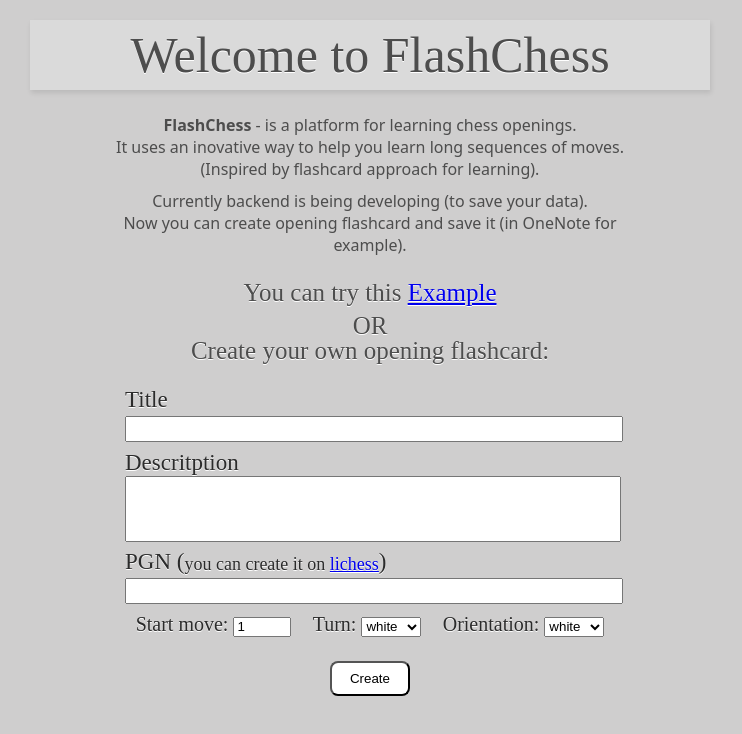
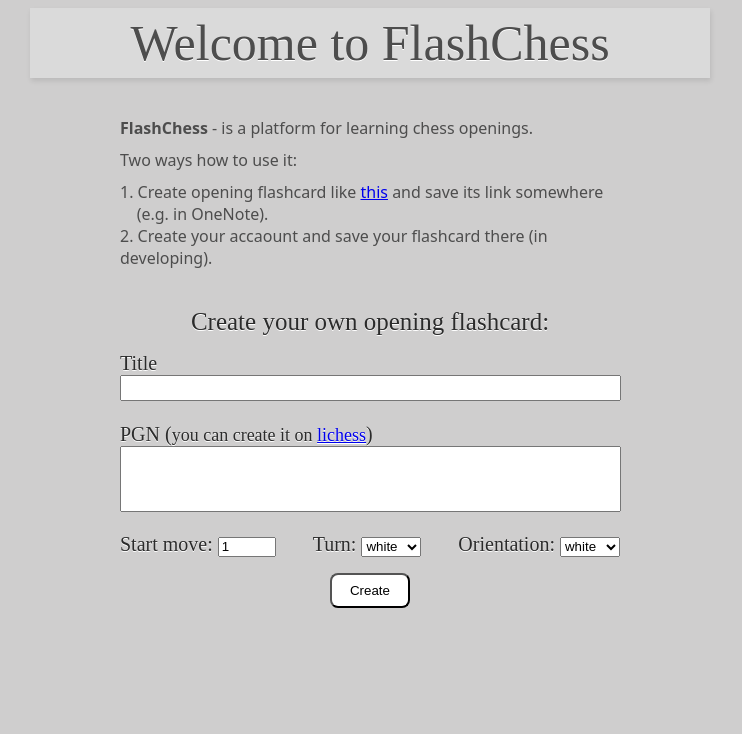
Before and after one commit to FlashChess/flashcard, a React (Create React App) app: page /flashcard in a window 1280 px wide. Shown: the top 734 px of the page, without its empty margins (270-1012 px from the left). Built offline with nearby package versions, Linux system fonts and the light colour scheme.

Commit message:
Description is removed and Homepage is finished

```diff
--- a/src/App.tsx
+++ b/src/App.tsx
@@ -17,14 +17,13 @@
     const [searchParams, setSearchParams] = useSearchParams();
 
     const title = searchParams.get("title");
-    const description = "" + searchParams.get("description");
     const plannedPGN = searchParams.get("pgn");
     const move = searchParams.get("move");
     var turn : "white" | "black" = (searchParams.get("turn") === "black") ? "black" : "white";
     var orientation : "white" | "black" = (searchParams.get("orientation") === "black") ? "black" : "white";
 
     if (title !== null && plannedPGN !== null && (move !== null && parseInt(move) !== null)){
-        return (Flashcard(title, description, plannedPGN, parseInt(move), turn, orientation));
+        return (Flashcard(title, plannedPGN, parseInt(move), turn, orientation));
     }
     else {
       return (<Homepage />);
--- a/src/Flashcard.tsx
+++ b/src/Flashcard.tsx
@@ -33,7 +33,7 @@
 
 // http://localhost:3000/flashcard/?pgn=1.%20e4%20e5%202.%20Nf3%20Nc6%203.%20Bb5%20a6%204.%20Ba4%20Nf6%205.%20O-O%20Be7%206.%20Re1%20b5%207.%20Bb3&move=3&turn=black&orientation=white&title=Closed%20Ruy%20Lopez&description=Black%20chose%20not%20to%20capture%20White%27s%20e-pawn%20on%20the%20previous%20move,%20but%20the%20threat%20still%20hangs%20over%20White%27s%20head.%20White%20typically%20removes%20it%20with
 
-export default function Flashcard(title: string, description: string, plannedPGN: string, move: number, turn: "white" | "black", orientation: "white" | "black") {
+export default function Flashcard(title: string, plannedPGN: string, move: number, turn: "white" | "black", orientation: "white" | "black") {
     // Variables that computed once
     const pgnArray = useRef<string[]>([]);
     const initialPGN = useRef<string>();
@@ -268,12 +268,7 @@
             </div>
 
             <div className="box">
-                <div className="block">
-                    <div className="descriptionTitle">Description</div>
-                    <div>{description}</div>
-                </div>
-
-                <div className="block">
+                <div className="block board">
                     <Chessground
                         viewOnly={myViewOnly}
                         fen={fen}
--- a/src/Homepage.tsx
+++ b/src/Homepage.tsx
@@ -5,12 +5,12 @@
 import { useEffect, useState } from 'react';
 import "./styles/homepage.css";
 const murmurhash = require('murmurhash');
+const exampleLink = "https://flashchess.github.io/flashcard/?pgn=1.%20e4%20e6%202.%20d3%20d5%203.%20Nd2%20Nf6%204.%20Ngf3%20c5%205.%20g3%20Nc6%206.%20Bg2%20Be7%207.%20O-O%20O-O%208.%20Re1%20b5%209.%20e5%20Nd7%2010.%20Nf1%20a5%2011.%20h4%20b4&move=3&turn=black&orientation=black&title=C00%20French%20Defense:%20King%27s%20Indian%20Attack%20&description=Main";
 
 export default function Homepage() {
     const LinkPart = "https://flashchess.github.io/flashcard/?";
 
     const [title, setTitle] = useState<string>("");
-    const [description, setDescription] = useState<string>("");
     const [pgn, setPGN] = useState<string>("");
     const [move, setMove] = useState<number>(1);
     const [turn, setTurn] = useState<string>("white");
@@ -23,7 +23,7 @@
                 Hash: murmurhash.v3(pgn + move + turn + orientation)
             }
         });
-        window.location.href = LinkPart + "title=" + title + "&description=" + description + "&pgn=" + pgn + "&move=" + move + "&turn=" + turn + "&orientation=" + orientation;
+        window.location.href = LinkPart + "title=" + title + "&pgn=" + pgn + "&move=" + move + "&turn=" + turn + "&orientation=" + orientation;
     }
 
     useEffect(() => {
@@ -37,30 +37,20 @@
             <div className="homepage-project-descrition">
                 <div className="paragraph">
                     <b>FlashChess</b> - is a platform for learning chess openings. <br />
-                    It uses an inovative way to help you learn long sequences of moves. <br />
-                    (Inspired by flashcard approach for learning).
                 </div>
-                <div>
-                    Currently backend is being developing (to save your data). <br />
-                    Now you can create opening flashcard and save it (in OneNote for example).
-                </div>
-            </div>
-
-            <div className="homepage-text">
-                <div className="homepage-text-1st-div">You can try this <a href="https://flashchess.github.io/flashcard/?pgn=1.%20e4%20e6%202.%20d3%20d5%203.%20Nd2%20Nf6%204.%20Ngf3%20c5%205.%20g3%20Nc6%206.%20Bg2%20Be7%207.%20O-O%20O-O%208.%20Re1%20b5%209.%20e5%20Nd7%2010.%20Nf1%20a5%2011.%20h4%20b4&move=3&turn=black&orientation=black&title=C00%20French%20Defense:%20King%27s%20Indian%20Attack%20&description=Main">Example</a></div>
-                <div className="homepage-text-other-div">OR</div>
-                <div className="homepage-text-other-div">Create your own opening flashcard: </div>
+                <div className="paragraph">Two ways how to use it:</div>
+                <div>1. Create opening flashcard like <a href={exampleLink}>this</a> and save its link somewhere <br />&nbsp;&nbsp;&nbsp; (e.g. in OneNote).</div>
+                <div>2. Create your accaount and save your flashcard there (in developing).</div>
             </div>
 
             <div className="homepage-form">
+                <div className="homepage-text param">Create your own opening flashcard:</div>
+
                 <div>
                     <div>Title</div>
-                    <input className="title-input" type="text" value={title} onChange={(e) => setTitle(e.target.value)} />
+                    <textarea className="title-textarea" value={title} onChange={(e) => setTitle(e.target.value)} />
                 </div>
-                <div>
-                    <div>Descritption</div>
-                    <textarea className="homepage-description-textarea" value={description} onChange={(e) => setDescription(e.target.value)} />
-                </div>
+
                 <div>
                     <div className="pgn-text">
                         <div>PGN (</div>
@@ -68,8 +58,9 @@
                         <a className="link" href="https://lichess.org/analysis">lichess</a>
                         <div>)</div>
                     </div>
-                    <input className="pgn-input" type="text" value={pgn} onChange={(e) => setPGN(e.target.value)} />
+                    <textarea className="pgn-textarea" value={pgn} onChange={(e) => setPGN(e.target.value)} />
                 </div>
+
                 <div className="label-parts">
                     <div>
                         <label>Start move: <input className="move-input" type="number" value={move} onChange={(e) => setMove(parseInt(e.target.value))} /></label>
@@ -89,8 +80,10 @@
                         </label>
                     </div>
                 </div>
+
+                <button onClick={Create}>Create</button>
             </div>
-            <button onClick={Create}>Create</button>
+
         </div>
     )
 }
--- a/src/styles/flashcard.css
+++ b/src/styles/flashcard.css
@@ -37,19 +37,13 @@
 .box {
     display: flex;
     flex-wrap: nowrap;
+    justify-content: center;
     margin-bottom: 10px;
 }
 
 .block {
-    flex: 33%;
     width: 33vw;
     height: 33vw;
-}
-
-.descriptionTitle {
-    color: #4d4d4d;
-    font-size: 30px;
-    margin-bottom: 10px;
 }
 
 .backgr {
--- a/src/styles/homepage.css
+++ b/src/styles/homepage.css
@@ -1,9 +1,11 @@
 .homepage-box {
-    height: 700px;
+    margin: auto;
+    height: 600px;
+    max-width: 700px;
     display: flex;
     flex-wrap: nowrap;
     flex-direction: column;
-    justify-content: space-around;
+    justify-content: space-between;
     align-items: center;
 }
 
@@ -23,8 +25,7 @@
 
 .homepage-project-descrition {
     display: block;
-    max-width: 550px;
-    text-align: center;
+    max-width: 500px;
     color:#4d4d4d;
     font-family: 'Noto Sans', Sans-Serif;
 }
@@ -38,39 +39,28 @@
     color: #4d4d4d;
     font-size: 25px;
     text-shadow: 0 1px 0 #fff;
-    margin-bottom: 2px;
-}
-
-.homepage-text-1st-div {
-    height: 25px;
-    margin-bottom: 7.5px;
-}
-
-.homepage-text-other-div{
-    height: 25px;
 }
 
 .homepage-form {
-    height: 250px;
-    width: 490px;
+    height: 300px;
+    max-width: 500px;
+    width: 100%;
     display: flex;
     flex-direction: column;
     justify-content: space-between;
 
     color: #2b2b2b;
-    font-size: 23px;
+    font-size: 20px;
     text-shadow: 0 1px 0 #fff;
 }
 
-.homepage-form .title-input {
-    width: 100%;
-    height: 20px;
+.homepage-form .param {
+    color:#2b2b2b
 }
 
-.homepage-description-textarea {
-    display: flex;
-    width: 100%;
-    height: 60px;
+.homepage-form .title-textarea {
+    width: 99%;
+    height: 20px;
     resize: none;
 }
 
@@ -83,9 +73,10 @@
     font-size: 18px;
 }
 
-.homepage-form .pgn-input {
-    width: 100%;
-    height: 20px;
+.homepage-form .pgn-textarea {
+    width: 99%;
+    height: 60px;
+    resize: none;
 }
 
 .homepage-form .move-input {
@@ -93,16 +84,16 @@
     height: 14px;
 }
 
-.homepage-form label {
-    font-size: 20px;
-}
-
 .homepage-form .label-parts {
     display: flex;
-    justify-content: space-around;
+    justify-content: space-between;
 }
 
 .homepage-form select {
     width: 60px;
     height: 20px;
 }
+
+.homepage-form button {
+    align-self: center;
+}
```
